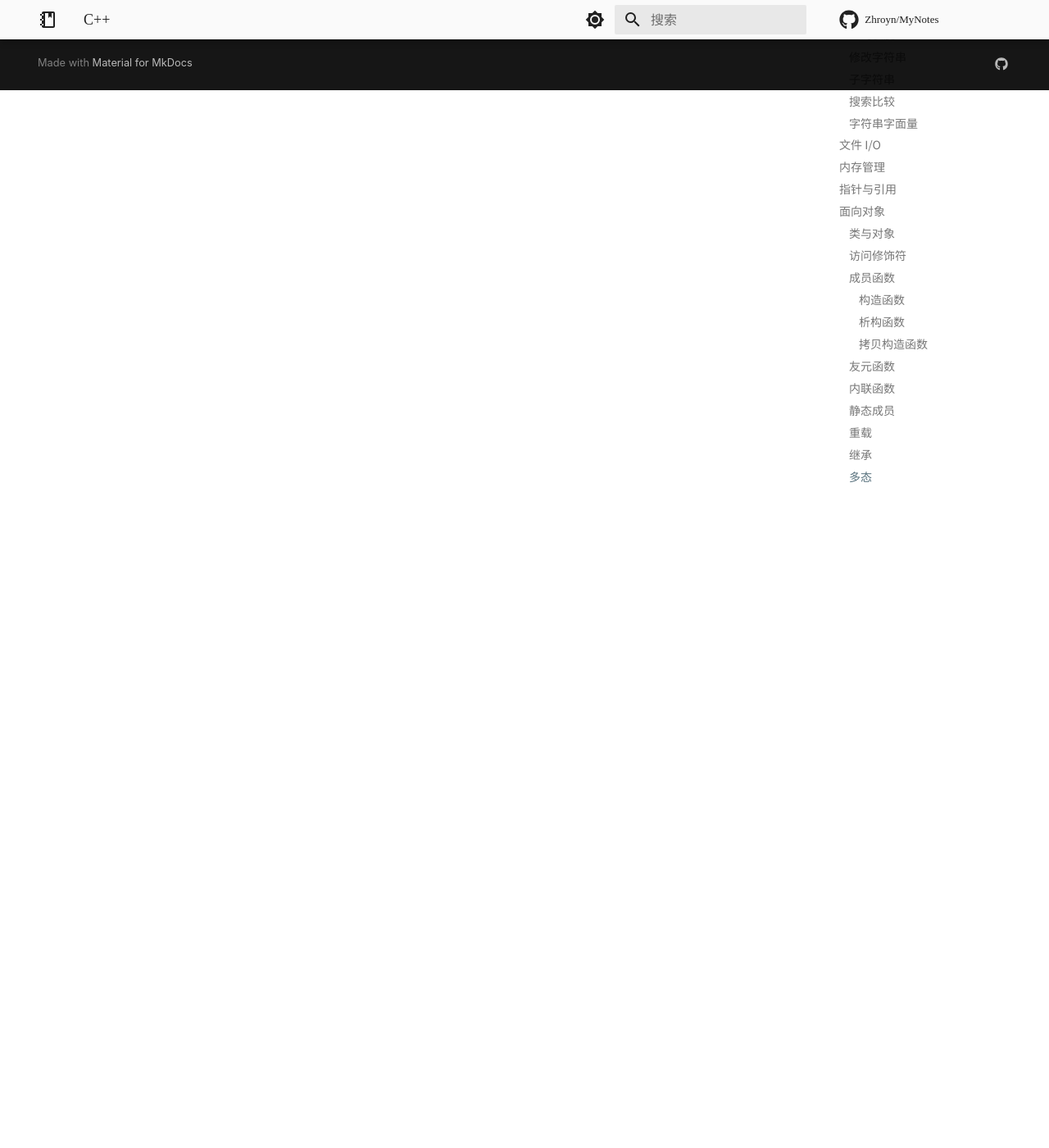
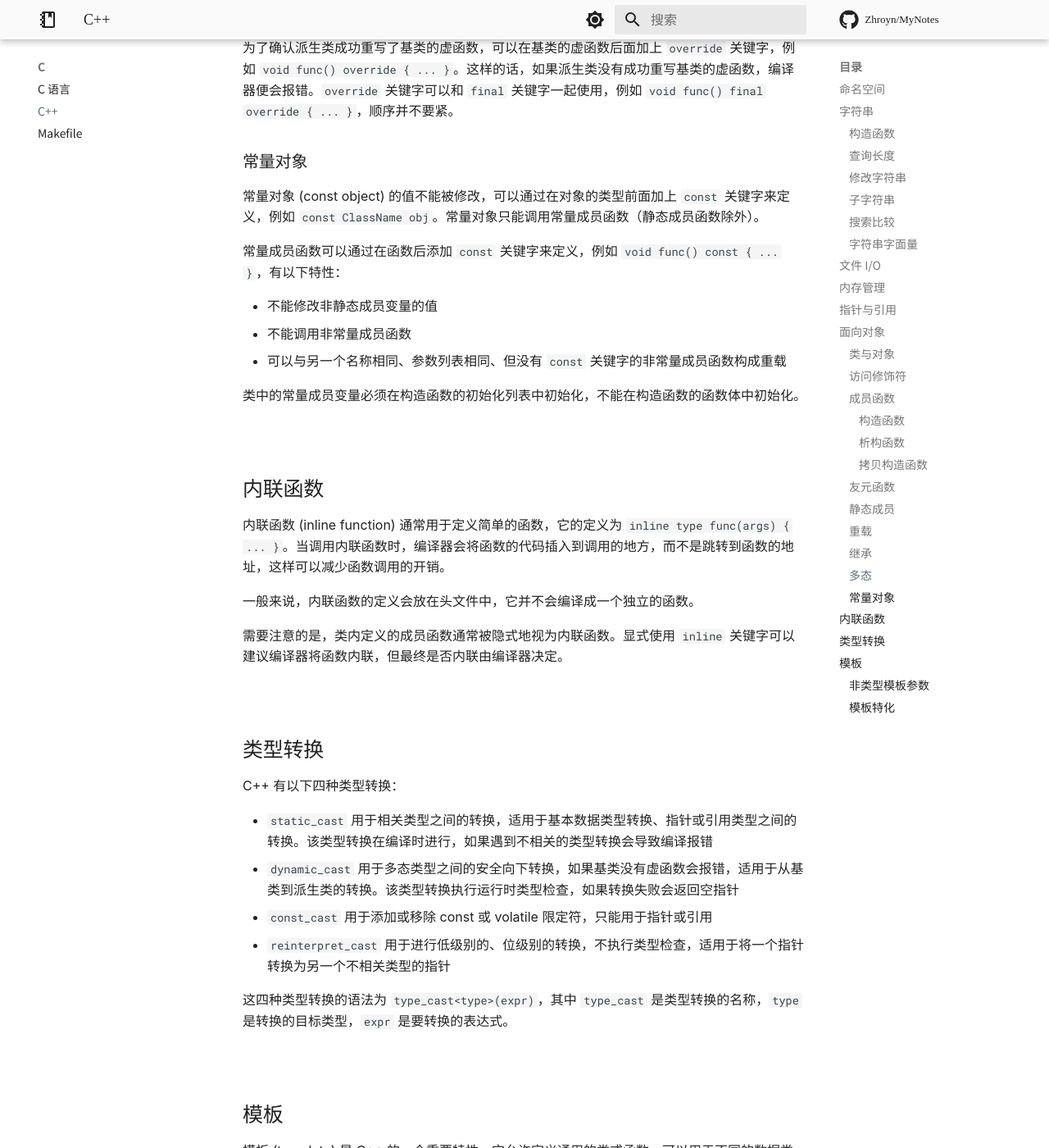
Before and after one commit to Pxtkn/MyNotes, an MkDocs documentation site: the page built from docs/C/CppNote.md, in a window 1280 px wide and 1400 px high, scrolled down 8537 px. Shown: the whole window at 82% size. Built offline with MkDocs 1.6.1 and Material for MkDocs 9.7.7, drawn with Linux system fonts in a browser that asks for light colours; nearby versions of some CDN libraries; library files that are not in the unit come from our copies; comment, search, counter and statistics services are not loaded; a style sheet for code colours, icons or effects is not loaded; some of the changed text lies outside the part shown.

Commit message:
docs: 向 C++ 笔记添加了常量对象、类型转换、模板及其他修改

````diff
--- a/docs/C/CppNote.md
+++ b/docs/C/CppNote.md
@@ -3,11 +3,13 @@
 
 ## 命名空间
 
-C++ 中以 `.h` 为后缀的头文件中的符号仍是全局范围的，而不包含 `.h` 的头文件的符号则包含在命名空间之中，需要通过 `::` 操作符访问，例如 `:::Cpp std::cout`。若要自定义命名空间，可以使用 `namespace` 关键字，如 `:::Cpp namespace A{ ... }`。
+C++ 中以 `.h` 为后缀的头文件中的符号仍是全局范围的，而不包含 `.h` 的头文件的符号则包含在命名空间之中，需要通过作用域解析运算符 `::` 访问，例如 `:::Cpp std::cout`。若要自定义命名空间，可以使用 `namespace` 关键字，如 `:::Cpp namespace A{ ... }`。
 
 需要注意的是，一个命名空间的定义可以分散在不同文件，或者同一文件的不同位置中。此外，命名空间还可以嵌套定义，此时可以通过叠加使用 `::` 操作符来访问内层命名空间的符号。
 
-为了避免繁琐地使用 `::` 操作符，可以通过 `using namespace` 指令将指定命名空间的所有符号引入到当前作用域中。若两个命名空间有相同的符号，还都引入到了当前作用域，则会产生冲突并报错。
+为了避免繁琐地使用 `::` 操作符，可以通过 `using namespace ns` 指令将指定命名空间的所有符号引入到当前作用域中。若两个命名空间有相同的符号，还都引入到了当前作用域，则会在使用该符号时产生冲突并报错，此时可以通过进一步使用 `using ns::symbol` 来解决冲突。
+
+如果命名空间名字太长，可以使用 `namespace ns = name` 来定义别名，这样就可以通过 `ns::symbol` 来更简洁地访问命名空间中的符号。
 
 C++ 中最常见的命名空间是 `std`，它包含了大量的标准库函数和对象，例如 `cout`、`cin`、`endl`、`string`、`vector` 等。
 
@@ -148,6 +150,8 @@ C++ 中许多对象都定义了读写的方式，可以通过流操作符 `<<`
 
 可以在变量类型之前加上 const 修饰符来定义常量，常量的值不能被修改。如果一个整数被定义为 `const int`，那么它被传递给 `int *` 或者 `int &` 时就会报错，必须传递给 `const int *` 或者 `const int &`。
 
+当函数的返回值是指针或者引用时，还可以在声明时加上 const 修饰符，这样函数的返回值就必须赋值给常量指针或常量引用，起到保护作用。如果返回值是基本数据类型，将其声明为 const 通常没有实际意义，因为返回值是一个临时对象，其生存期仅限于表达式的求值期间。
+
 const 和指针的关系为：
 
 - `const type * p` `type const * p` 指针指向的值为常量，但是可通过其他指针修改
@@ -207,6 +211,8 @@ ClassName obj();     // 函数声明，不是对象的定义
 ClassName(int a, int b): var1(a), var2(b) { ... }
 ```
 
+没有参数的构造函数被称为默认构造函数，只有一个参数的构造函数被称为转换构造函数，可以用于隐式类型转换。如果一个类没有定义构造函数，编译器会自动生成一个默认的构造函数，它会逐一初始化对象的成员变量。
+
 #### 析构函数
 
 析构函数 (destructor) 是一类特殊的成员函数，它没有参数，没有返回值，函数名为 `~ClassName`，只有一个版本。析构函数在对象销毁时被调用，用于释放对象的资源。
@@ -267,13 +269,16 @@ void func(ClassA & a, ClassB & b) {
 
 除了函数重载以外，运算符也可以重载，重载运算符的语法为 `type operator op(args) { ... }`。type 的类型一般是该类本身，args 的类型一般是 `const ClassName &`，数量一般是 0 或 1 个，分别对应于一元运算符和二元运算符，但有一些特殊的运算符例外：
 
-- `operator=` 重载时，返回类型是 `void`
-- `operator[]` 重载时，args 一般是一个整数，表示下标
-- `operator()` 重载时，args 可以是任意参数列表
-- `operator++` 和 `operator--` 重载时，若 args 为空则表示是前缀运算符，若为 `int` 则表示是后缀运算符
-- `operator<<` 和 `operator>>` 重载时，args 一般是 `ostream/istream &` 和 `ClassName &`，返回类型一般是 `ostream/istream &`。需要注意的是，如果要用到该类的私有成员，需要将该函数声明为友元函数。
+- `operator=` 用于重载拷贝赋值运算符，返回类型是 `void`
+- `operator[]` 用于重载下标运算符，参数一般是一个整数，返回类型一般是 `T &`
+- `operator()` 用于重载函数调用运算符，参数和返回类型可以是任意类型
+- `operator T` 用于重载类型转换运算符，没有参数，也不需要声明返回类型，但是需要返回要转换的类型
+- `operator++` 和 `operator--` 重载时，若参数为空则表示是前缀运算符，若为 `int` 则表示是后缀运算符
+- `operator<<` 和 `operator>>` 重载时，参数一般是 `ostream/istream &` 加上 `ClassName &`，返回类型一般是 `ostream/istream &`。需要注意的是，如果要用到该类的私有成员，需要将该函数声明为友元函数。
 
 大多数运算符是可以重载的，但有一些运算符是不可以重载的，例如 `.` `::` `.*` `?:` `sizeof` `typeid`。
+
+和拷贝构造函数一样，如果没有自定义拷贝赋值运算符，编译器就会生成一个默认的拷贝赋值运算符，进行浅拷贝。
 
 ### 继承
 
@@ -298,3 +303,112 @@ void func(ClassA & a, ClassB & b) {
 如果不想在基类中给出虚函数的实现，可以将虚函数定义为纯虚函数 (pure virtual function)，形式为 `virtual type func(args) = 0`。这会让基类变为抽象类，无法实例化，只能作为接口使用。
 
 为了确认派生类成功重写了基类的虚函数，可以在基类的虚函数后面加上 `override` 关键字，例如 `void func() override { ... }`。这样的话，如果派生类没有成功重写基类的虚函数，编译器便会报错。`override` 关键字可以和 `final` 关键字一起使用，例如 `void func() final override { ... }`，顺序并不要紧。
+
+### 常量对象
+
+常量对象 (const object) 的值不能被修改，可以通过在对象的类型前面加上 `const` 关键字来定义，例如 `const ClassName obj`。常量对象只能调用常量成员函数（静态成员函数除外）。
+
+常量成员函数可以通过在函数后添加 `const` 关键字来定义，例如 `void func() const { ... }`，有以下特性：
+
+- 不能修改非静态成员变量的值
+- 不能调用非常量成员函数
+- 可以与另一个名称相同、参数列表相同、但没有 `const` 关键字的非常量成员函数构成重载
+
+类中的常量成员变量必须在构造函数的初始化列表中初始化，不能在构造函数的函数体中初始化。
+
+
+
+
+
+<br>
+
+## 内联函数
+
+内联函数 (inline function) 通常用于定义简单的函数，它的定义为 `inline type func(args) { ... }`。当调用内联函数时，编译器会将函数的代码插入到调用的地方，而不是跳转到函数的地址，这样可以减少函数调用的开销。
+
+一般来说，内联函数的定义会放在头文件中，它并不会编译成一个独立的函数。
+
+需要注意的是，类内定义的成员函数通常被隐式地视为内联函数。显式使用 `inline` 关键字可以建议编译器将函数内联，但最终是否内联由编译器决定。
+
+
+
+
+
+
+<br>
+
+## 类型转换
+
+C++ 有以下四种类型转换：
+
+- `static_cast` 用于相关类型之间的转换，适用于基本数据类型转换、指针或引用类型之间的转换。该类型转换在编译时进行，如果遇到不相关的类型转换会导致编译报错
+- `dynamic_cast` 用于多态类型之间的安全向下转换，如果基类没有虚函数会报错，适用于从基类到派生类的转换。该类型转换执行运行时类型检查，如果转换失败会返回空指针
+- `const_cast` 用于添加或移除 const 或 volatile 限定符，只能用于指针或引用
+- `reinterpret_cast` 用于进行低级别的、位级别的转换，不执行类型检查，适用于将一个指针转换为另一个不相关类型的指针
+
+这四种类型转换的语法为 `type_cast<type>(expr)`，其中 `type_cast` 是类型转换的名称，`type` 是转换的目标类型，`expr` 是要转换的表达式。
+
+
+
+
+
+
+<br>
+
+## 模板
+
+模板 (template) 是 C++ 的一个重要特性，它允许定义通用的类或函数，可以用于不同的数据类型。
+
+函数模板和类模板的定义形式都是在最前面加上 `template` 关键字，后面跟上模板参数列表，例如 `template <typename T, ...>`。模板参数列表中的 `typename` 可以用 `class` 替代，两者没有区别。每个模板参数可以有默认值，例如 `template <typename T = int>`。
+
+在调用函数模板和定义类模板对象时，编译器会尝试使用函数参数或者模板参数默认值来推断模板参数的类型，如果无法推断则需要显式指定模板参数，如 `func<int>(args)` 和 `ClassName<int> obj`。
+
+### 非类型模板参数
+
+模板还可以使用非类型参数，非类型参数是一个常量表达式，可以是整数、枚举、指针、引用、数组等，但不能是类类型。
+
+非类型参数可以用于模板的类型、函数参数、函数返回值等，例如：
+
+```cpp
+template <typename T, int size>
+class Array {
+private:
+    T arr[size];
+public:
+    T& operator[](int index) {
+        return arr[index];
+    }
+};
+```
+
+### 模板特化
+
+模板特化 (template specialization) 是指为特定的模板参数提供特定的实现，例如：
+
+```cpp
+template <typename T, typename U>
+class MyPair {
+public:
+    void print() {
+        std::cout << "Generic template" << std::endl;
+    }
+};
+
+// 偏特化
+template <typename T>
+class MyPair<T, int> {
+public:
+    void print() {
+        std::cout << "Partial specialization for second int" << std::endl;
+    }
+};
+
+// 全特化
+template <>
+class MyPair<int, int> {
+public:
+    void print() {
+        std::cout << "Full specialization for both int" << std::endl;
+    }
+};
+```
````
Also changed, not shown: other parts of docs/C/CppNote.md (+1 -5 lines).
